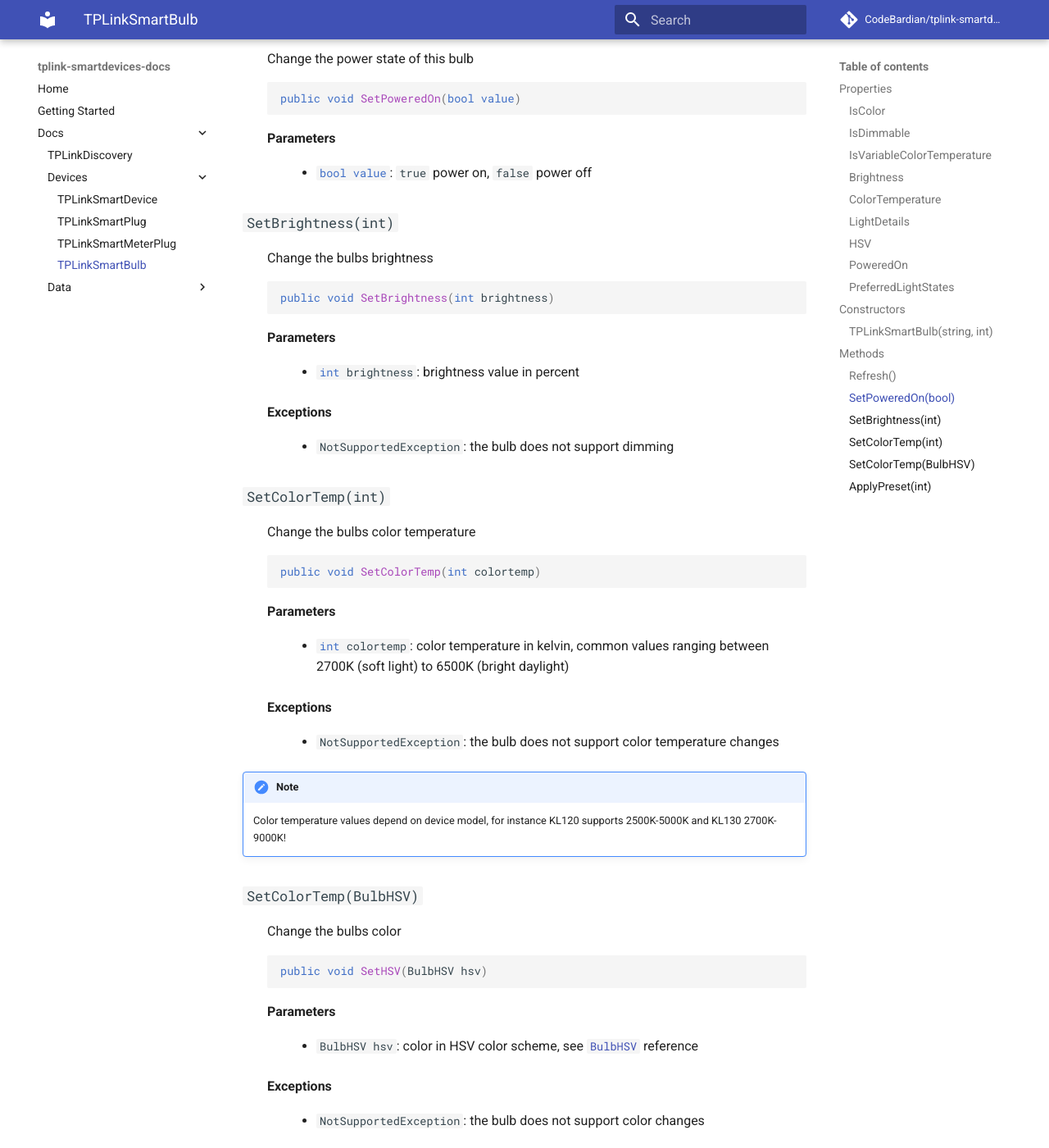
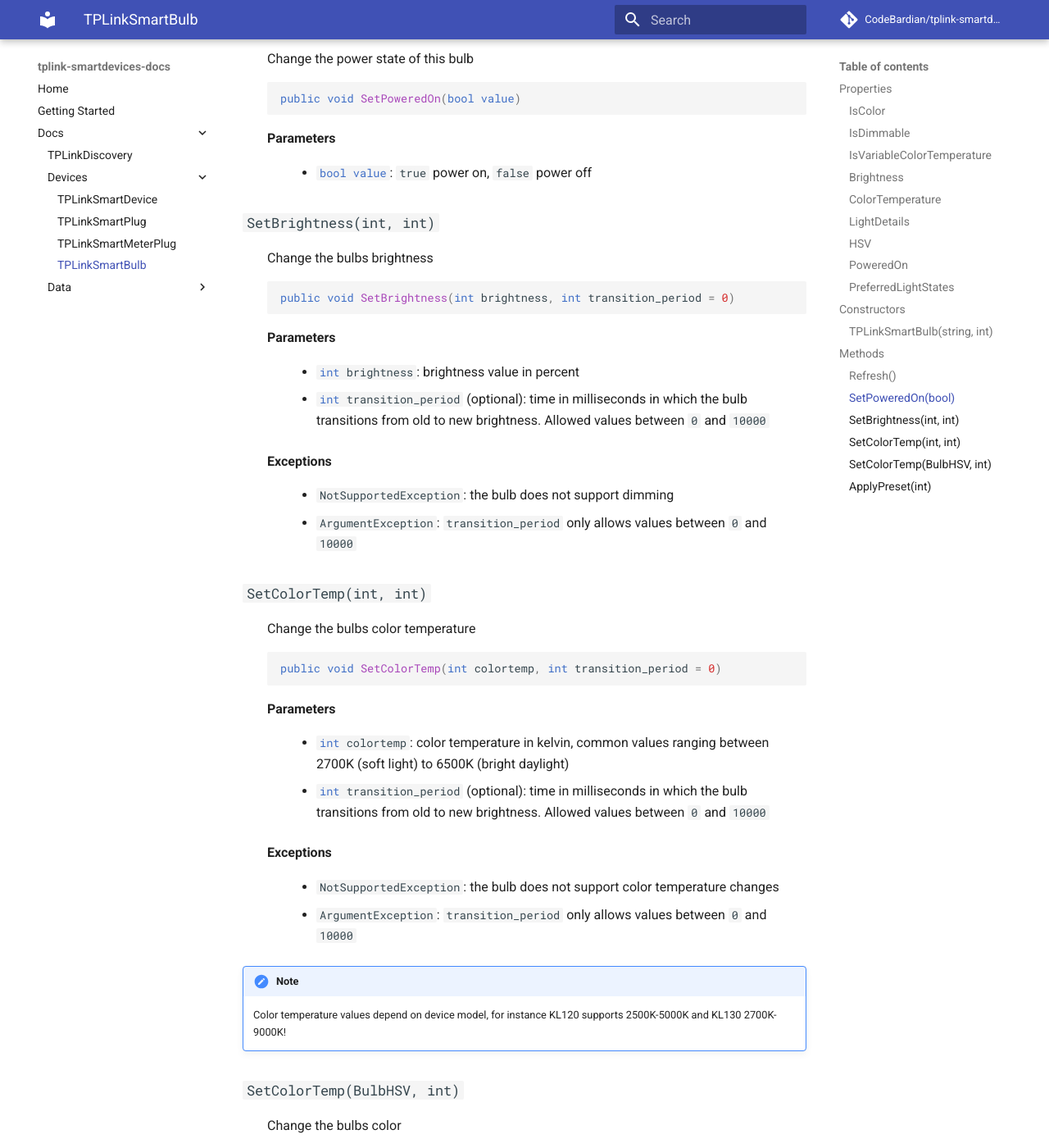
Before and after one commit to CodeBardian/tplink-smartdevices-netstandard, an MkDocs documentation site: the page built from docs/docs/docs/devices/bulb.md, in a window 1280 px wide and 1400 px high, scrolled down 2439 px. Shown: the whole window at 82% size. Built offline with MkDocs 1.6.1 and Material for MkDocs 9.7.7, drawn with Linux system fonts in a browser that asks for light colours; comment, search, counter and statistics services are not loaded; some of the changed text lies outside the part shown.

Commit message:
add transition period for light state changes

````diff
--- a/docs/docs/docs/devices/bulb.md
+++ b/docs/docs/docs/devices/bulb.md
@@ -90,44 +90,50 @@
     __Parameters__
     : * `#!csharp bool value`: `true` power on, `false` power off
 
-### `SetBrightness(int)`
+### `SetBrightness(int, int)`
 : Change the bulbs brightness
   ``` csharp
-  public void SetBrightness(int brightness)
+  public void SetBrightness(int brightness, int transition_period = 0)
   ```
 
     __Parameters__
     : * `#!csharp int brightness`: brightness value in percent
+      * `#!csharp int transition_period` (optional): time in milliseconds in which the bulb transitions from old to new brightness. Allowed values between `0` and `10000`
 
     __Exceptions__
     : * `#!csharp NotSupportedException`: the bulb does not support dimming
+      * `#!csharp ArgumentException`: `transition_period` only allows values between `0` and `10000`
 
-### `SetColorTemp(int)`
+### `SetColorTemp(int, int)`
 : Change the bulbs color temperature
   ``` csharp
-  public void SetColorTemp(int colortemp)
+  public void SetColorTemp(int colortemp, int transition_period = 0)
   ```
 
     __Parameters__
     : * `#!csharp int colortemp`: color temperature in kelvin, common values ranging between 2700K (soft light) to 6500K (bright daylight)
+      * `#!csharp int transition_period` (optional): time in milliseconds in which the bulb transitions from old to new brightness. Allowed values between `0` and `10000`
 
     __Exceptions__
     : * `#!csharp NotSupportedException`: the bulb does not support color temperature changes
+      * `#!csharp ArgumentException`: `transition_period` only allows values between `0` and `10000`
 
 !!! note
     Color temperature values depend on device model, for instance KL120 supports 2500K-5000K and KL130 2700K-9000K!
 
-### `SetColorTemp(BulbHSV)`
+### `SetColorTemp(BulbHSV, int)`
 : Change the bulbs color
   ``` csharp
-  public void SetHSV(BulbHSV hsv)
+  public void SetHSV(BulbHSV hsv, int transition_period = 0)
   ```
 
     __Parameters__
     : * `#!csharp BulbHSV hsv`: color in HSV color scheme, see [`BulbHSV`](/docs/data/hsv.md) reference
+      * `#!csharp int transition_period` (optional): time in milliseconds in which the bulb transitions from old to new brightness. Allowed values between `0` and `10000`
 
     __Exceptions__
     : * `#!csharp NotSupportedException`: the bulb does not support color changes
+      * `#!csharp ArgumentException`: `transition_period` only allows values between `0` and `10000`
 
 ### `ApplyPreset(int)`
 : Operate smart bulb on one of the four light state presets
````
Also changed, not shown: CHANGELOG.md, 1 other file.
